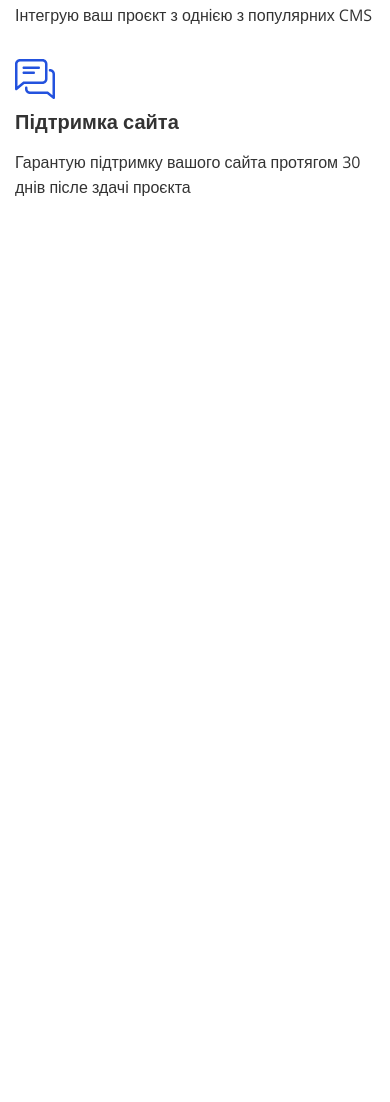
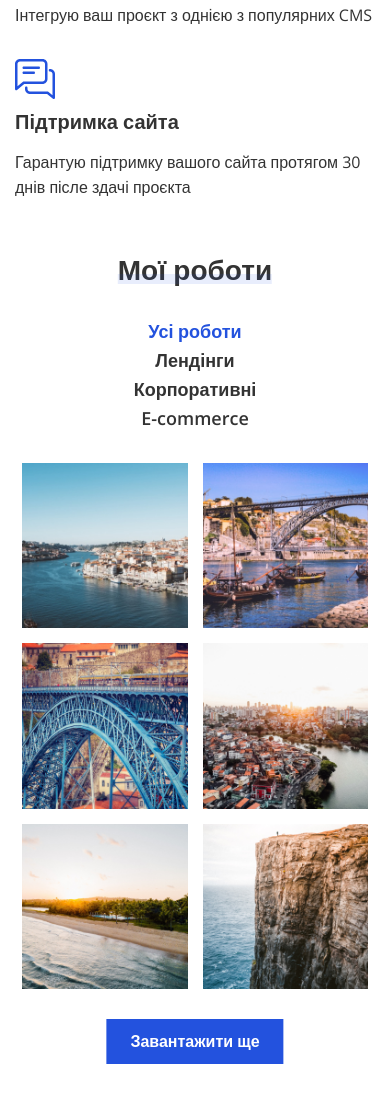
Before and after one commit to SVDotsenko/portfolio-project-1, a plain HTML site: page index.html in a window 390 px wide. Shown: the part 2663-3765 px from the top of the page. Before the commit the page ends 2864 px from the top, so only its background shows below. Drawn offline with nearby package versions, Linux system fonts and the light colour scheme.

Commit message:
дз 5. секция Мої роботи

```diff
--- a/css/style.css
+++ b/css/style.css
@@ -415,7 +415,7 @@ body {
 
 .portfolio {
   padding-bottom: 140px;
-  text-align: center;
+  /*text-align: center; убрал т.к. Мої роботи неправильно центрирует*/
 }
 
 .portfolio__buttons {
@@ -455,13 +455,13 @@ body {
 .portfolio__content {
   display: flex;
   flex-wrap: wrap;
-  justify-content: flex-start;
-  margin: 0 -45px 15px 0;
+  justify-content: center;
+  gap: 45px;
+  margin-bottom: 60px;
 }
 
 .portfolio__item {
   position: relative;
-  margin: 0 45px 45px 0;
 }
 
 .portfolio__item-link {
@@ -487,6 +487,11 @@ body {
 
 .portfolio__item:hover .portfolio__item-link {
   opacity: 1;
+}
+
+.portfolio .container .btn-primary {
+  margin-left: 50%;
+  transform: translateX(-50%);
 }
 
 .feedback {
@@ -763,6 +768,27 @@ body {
   .services__item:not(:last-child) {
     margin-right: 70px;
   }
+
+  .portfolio {
+    padding-bottom: 120px;
+  }
+
+  .portfolio__buttons li:not(:last-child) {
+    margin-right: 38px;
+  }
+
+  .portfolio__content {
+    gap: 38px;
+    margin-bottom: 50px;
+  }
+
+  .portfolio__item {
+    width: 30%;
+  }
+
+  .portfolio__buttons {
+    margin-bottom: 50px;
+  }
 }
 
 @media (max-width: 992px) {
@@ -829,6 +855,23 @@ body {
   .services__item:not(:last-child) {
     margin-right: 50px;
   }
+
+  .portfolio {
+    padding-bottom: 95px;
+  }
+
+  .portfolio__buttons li:not(:last-child) {
+    margin-right: 30px;
+  }
+
+  .portfolio__content {
+    gap: 30px;
+    margin-bottom: 45px;
+  }
+
+  .portfolio__buttons {
+    margin-bottom: 45px;
+  }
 }
 
 @media (max-width: 768px) {
@@ -887,6 +930,33 @@ body {
   .services__item:not(:last-child) {
     margin-right: 25px;
   }
+
+  .portfolio {
+    padding-bottom: 73px;
+  }
+
+  .portfolio__buttons {
+    flex-direction: column;
+    margin-bottom: 40px;
+    align-items: center;
+  }
+
+  .portfolio__buttons li:not(:last-child) {
+    margin-right: 0;
+  }
+
+  .portfolio__content {
+    gap: 23px;
+    margin-bottom: 37px;
+  }
+
+  .portfolio__item {
+    width: 46%;
+  }
+
+  .portfolio__button {
+    font-size: 22px;
+  }
 }
 
 @media (max-width: 576px) {
@@ -935,7 +1005,7 @@ body {
   }
 
   .services.section {
-    padding-bottom: 0;
+    padding-bottom: 50px;
   }
 
   .services__items {
@@ -961,4 +1031,21 @@ body {
     font-size: 20px;
     margin-bottom: 15px;
   }
+
+  .portfolio {
+    padding-bottom: 50px;
+  }
+
+  .portfolio__buttons {
+    margin-bottom: 30px;
+  }
+
+  .portfolio__button {
+    font-size: 18px;
+  }
+
+  .portfolio__content {
+    gap: 15px;
+    margin-bottom: 30px;
+  }
 }
--- a/index.html
+++ b/index.html
@@ -168,52 +168,52 @@
       </div>
     </section>
 
-    <!--    <section class="portfolio">-->
-    <!--      <div class="container">-->
-    <!--        <h2 class="title">Мої роботи</h2>-->
-    <!--        <ul class="portfolio__buttons">-->
-    <!--          <li>-->
-    <!--            <button class="portfolio__button" data-filter="all" type="button">Усі роботи</button>-->
-    <!--          </li>-->
-    <!--          <li>-->
-    <!--            <button class="portfolio__button" data-filter=".category-a" type="button">Лендінги</button>-->
-    <!--          </li>-->
-    <!--          <li>-->
-    <!--            <button class="portfolio__button" data-filter=".category-b" type="button">Корпоративні</button>-->
-    <!--          </li>-->
-    <!--          <li>-->
-    <!--            <button class="portfolio__button" data-filter=".category-c" type="button">E-commerce</button>-->
-    <!--          </li>-->
-    <!--        </ul>-->
-    <!--        <ul class="portfolio__content">-->
-    <!--          <li class="portfolio__item mix category-a">-->
-    <!--            <img src="images/portfolio/1.jpg" alt="проект море">-->
-    <!--            <a class="portfolio__item-link" href="#">show project</a>-->
-    <!--          </li>-->
-    <!--          <li class="portfolio__item mix category-a">-->
-    <!--            <img src="images/portfolio/2.jpg" alt="проект кораблі">-->
-    <!--            <a class="portfolio__item-link" href="#">show project</a>-->
-    <!--          </li>-->
-    <!--          <li class="portfolio__item mix category-b">-->
-    <!--            <img src="images/portfolio/3.jpg" alt="проект мост">-->
-    <!--            <a class="portfolio__item-link" href="#">show project</a>-->
-    <!--          </li>-->
-    <!--          <li class="portfolio__item mix category-b">-->
-    <!--            <img src="images/portfolio/4.jpg" alt="проект місто">-->
-    <!--            <a class="portfolio__item-link" href="#">show project</a>-->
-    <!--          </li>-->
-    <!--          <li class="portfolio__item mix category-c">-->
-    <!--            <img src="images/portfolio/5.jpg" alt="проект річка">-->
-    <!--            <a class="portfolio__item-link" href="#">show project</a>-->
-    <!--          </li>-->
-    <!--          <li class="portfolio__item mix category-c">-->
-    <!--            <img src="images/portfolio/6.jpg" alt="проект скала">-->
-    <!--            <a class="portfolio__item-link" href="#">show project</a>-->
-    <!--          </li>-->
-    <!--        </ul>-->
-    <!--        <button class="btn-primary" type="button">Завантажити ще</button>-->
-    <!--      </div>-->
-    <!--    </section>-->
+    <section class="portfolio">
+      <div class="container">
+        <h2 class="title">Мої роботи</h2>
+        <ul class="portfolio__buttons">
+          <li>
+            <button class="portfolio__button" data-filter="all" type="button">Усі роботи</button>
+          </li>
+          <li>
+            <button class="portfolio__button" data-filter=".category-a" type="button">Лендінги</button>
+          </li>
+          <li>
+            <button class="portfolio__button" data-filter=".category-b" type="button">Корпоративні</button>
+          </li>
+          <li>
+            <button class="portfolio__button" data-filter=".category-c" type="button">E-commerce</button>
+          </li>
+        </ul>
+        <ul class="portfolio__content">
+          <li class="portfolio__item mix category-a">
+            <img src="images/portfolio/1.jpg" alt="проект море">
+            <a class="portfolio__item-link" href="#">show project</a>
+          </li>
+          <li class="portfolio__item mix category-a">
+            <img src="images/portfolio/2.jpg" alt="проект кораблі">
+            <a class="portfolio__item-link" href="#">show project</a>
+          </li>
+          <li class="portfolio__item mix category-b">
+            <img src="images/portfolio/3.jpg" alt="проект мост">
+            <a class="portfolio__item-link" href="#">show project</a>
+          </li>
+          <li class="portfolio__item mix category-b">
+            <img src="images/portfolio/4.jpg" alt="проект місто">
+            <a class="portfolio__item-link" href="#">show project</a>
+          </li>
+          <li class="portfolio__item mix category-c">
+            <img src="images/portfolio/5.jpg" alt="проект річка">
+            <a class="portfolio__item-link" href="#">show project</a>
+          </li>
+          <li class="portfolio__item mix category-c">
+            <img src="images/portfolio/6.jpg" alt="проект скала">
+            <a class="portfolio__item-link" href="#">show project</a>
+          </li>
+        </ul>
+        <button class="btn-primary" type="button">Завантажити ще</button>
+      </div>
+    </section>
 
     <!--    <section class="feedback section bg-color">-->
     <!--      <div class="container">-->
```
